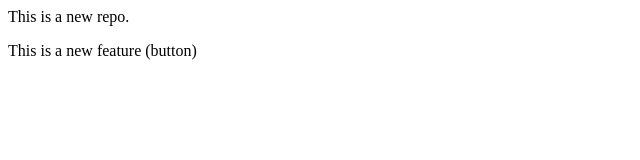
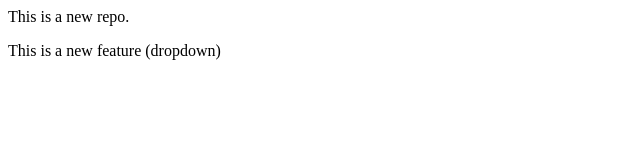
Before and after one commit to Adityaraj-cyber/local-repo, a plain HTML site: page index.html in a window 1280 px wide. Shown: the full height of the page, 0-640 px from the left. Drawn offline with Linux system fonts and the light colour scheme.

Commit message:
Add dropdowm

```diff
--- a/index.html
+++ b/index.html
@@ -1,3 +1,2 @@
 <p>This is a new repo.</p>
-<p> This is a new feature (button)
-</p>
+<p> This is a new feature (dropdown)</p>
```
